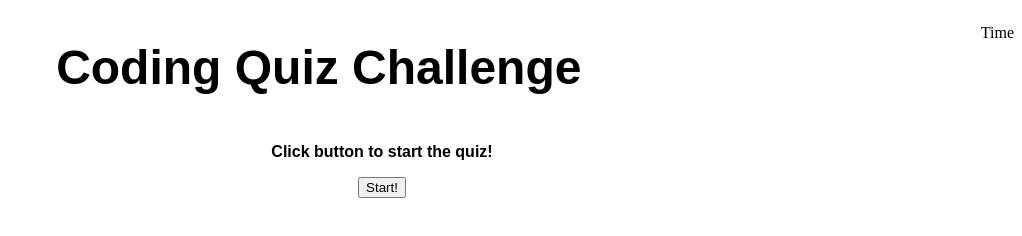
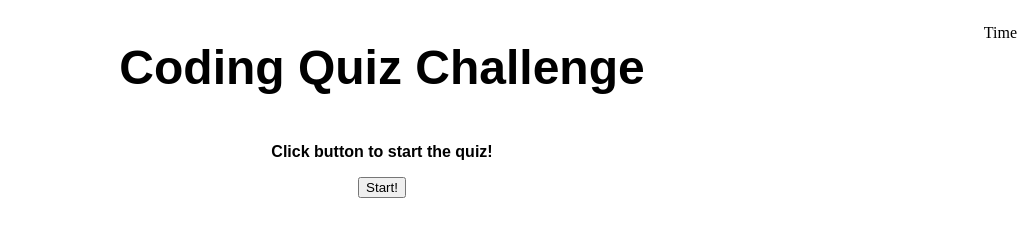
Before and after one commit to anchor12/coding-quiz, a plain HTML site: page index.html in a window 1280 px wide. Shown: the whole page, without its empty margins (258-1280 px from the left). Drawn offline with Linux system fonts and the light colour scheme.

Commit message:
re-did styling for header so timer is overlapping the header which lets heading be centred

```diff
--- a/assets/styles/main-styles.css
+++ b/assets/styles/main-styles.css
@@ -1,33 +1,29 @@
 h1 {
     font-family: Arial;
     font-size: 3em;
-
-
-
 }
 .header { /*fix alignment*/
-    width: 90vw;
+    width: 100vw;
     text-align: center;
 }
 .top-section {
     display: flex;
     flex-wrap: nowrap;
     flex-direction: row;
-
-
 }
 .timer {
    float: right;
    width: 10vw;
     text-align: right;
-
+    position: absolute;
+    right: 0;
+    margin-right:5px;
 }
 
 .container {
     display: flex;
     flex-direction: column;
     justify-content: center;
-
 }
 .text-container {
     display: flex;
```
